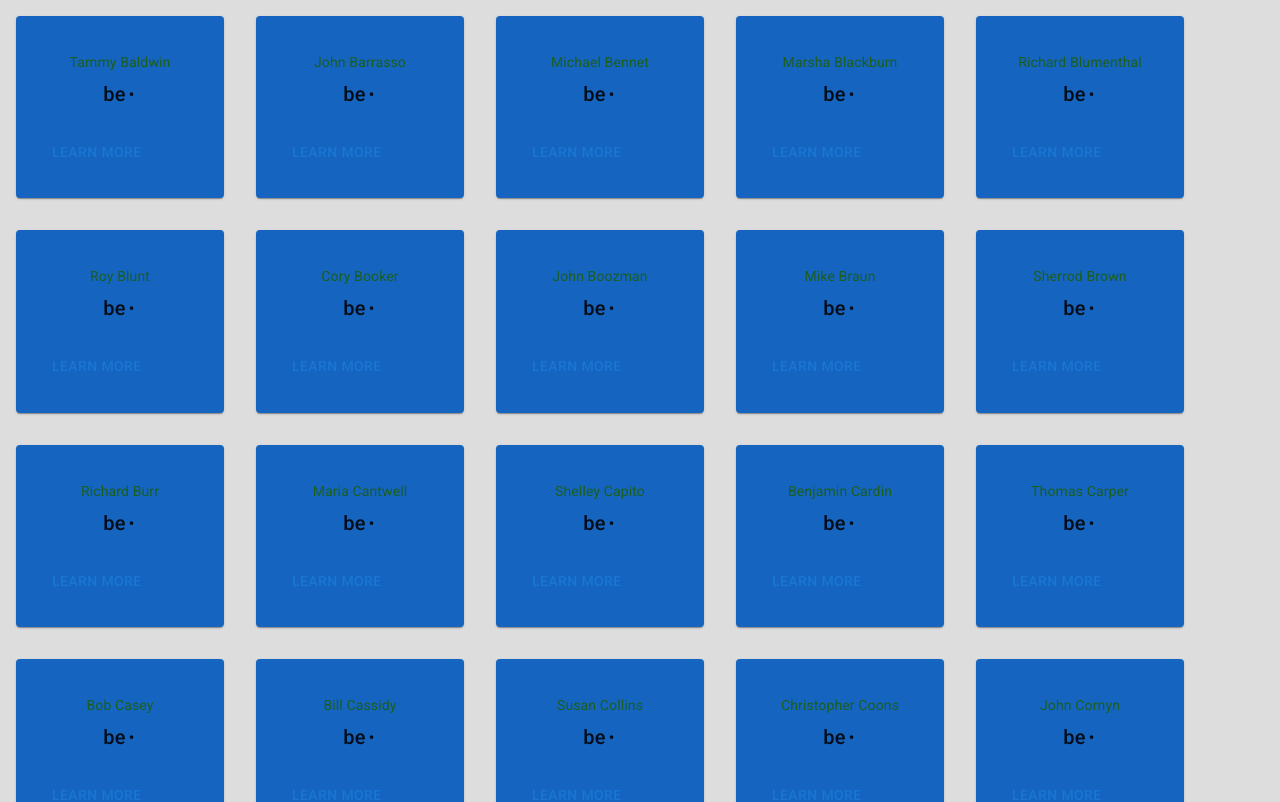
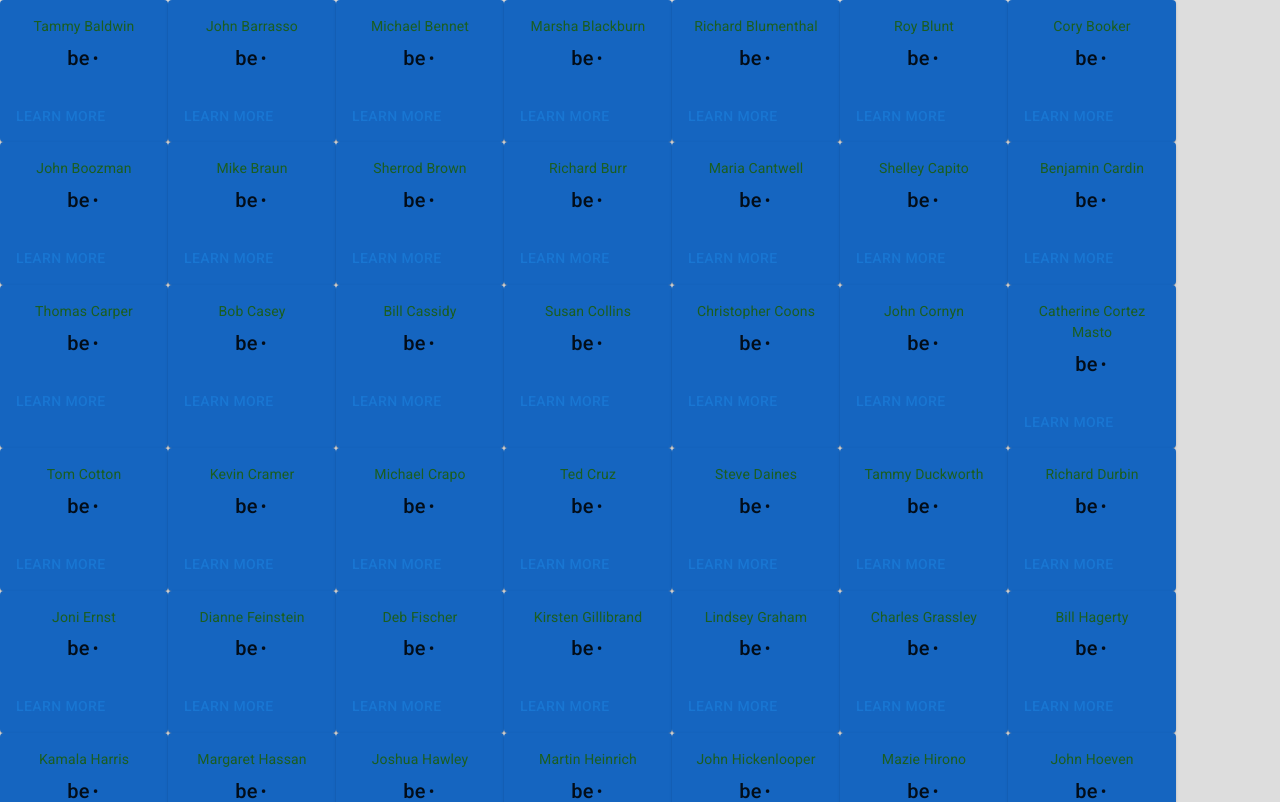
Before and after one commit to JcJen62/Fall2021-3790-InitialReactApp, a React (Create React App) app: page / in a window 1280 px wide. Shown: the top 802 px of the page. Built offline with nearby package versions, Linux system fonts and the light colour scheme.

Commit message:
Adding events

```diff
--- a/src/components/SenatorCard.css
+++ /dev/null
@@ -1,5 +0,0 @@
-.card {
-  background-color: #bbb;
-  margin: 16px;
-  padding: 20px;
-}
--- a/src/components/SenatorCard.js
+++ b/src/components/SenatorCard.js
@@ -4,7 +4,6 @@ import Typography from '@mui/material/Typography'
 import Box from '@mui/material/Box'
 import CardActions from '@mui/material/CardActions'
 import Button from '@mui/material/Button'
-import './SenatorCard.css'
 
 const bull = (
   <Box
```
